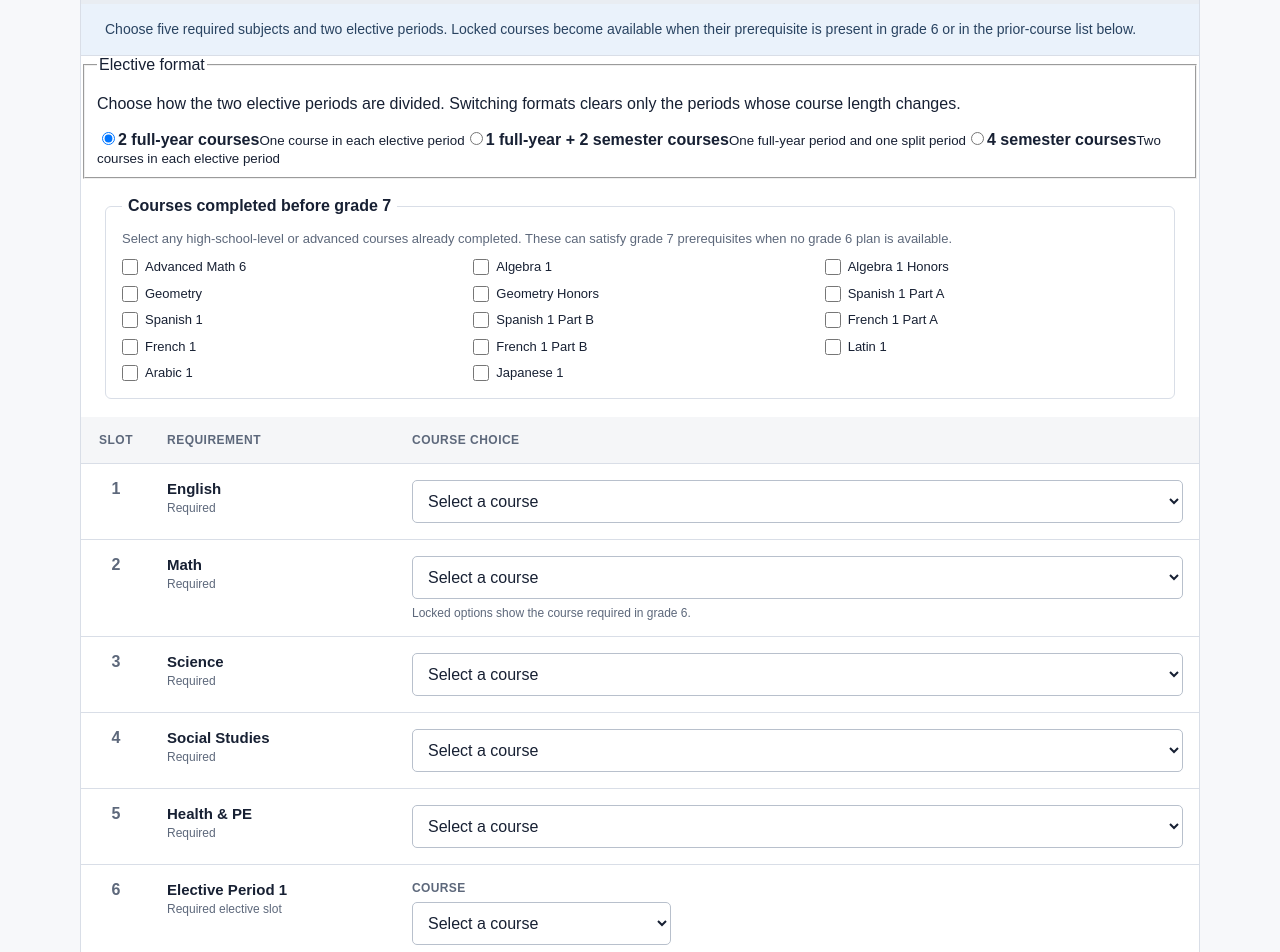
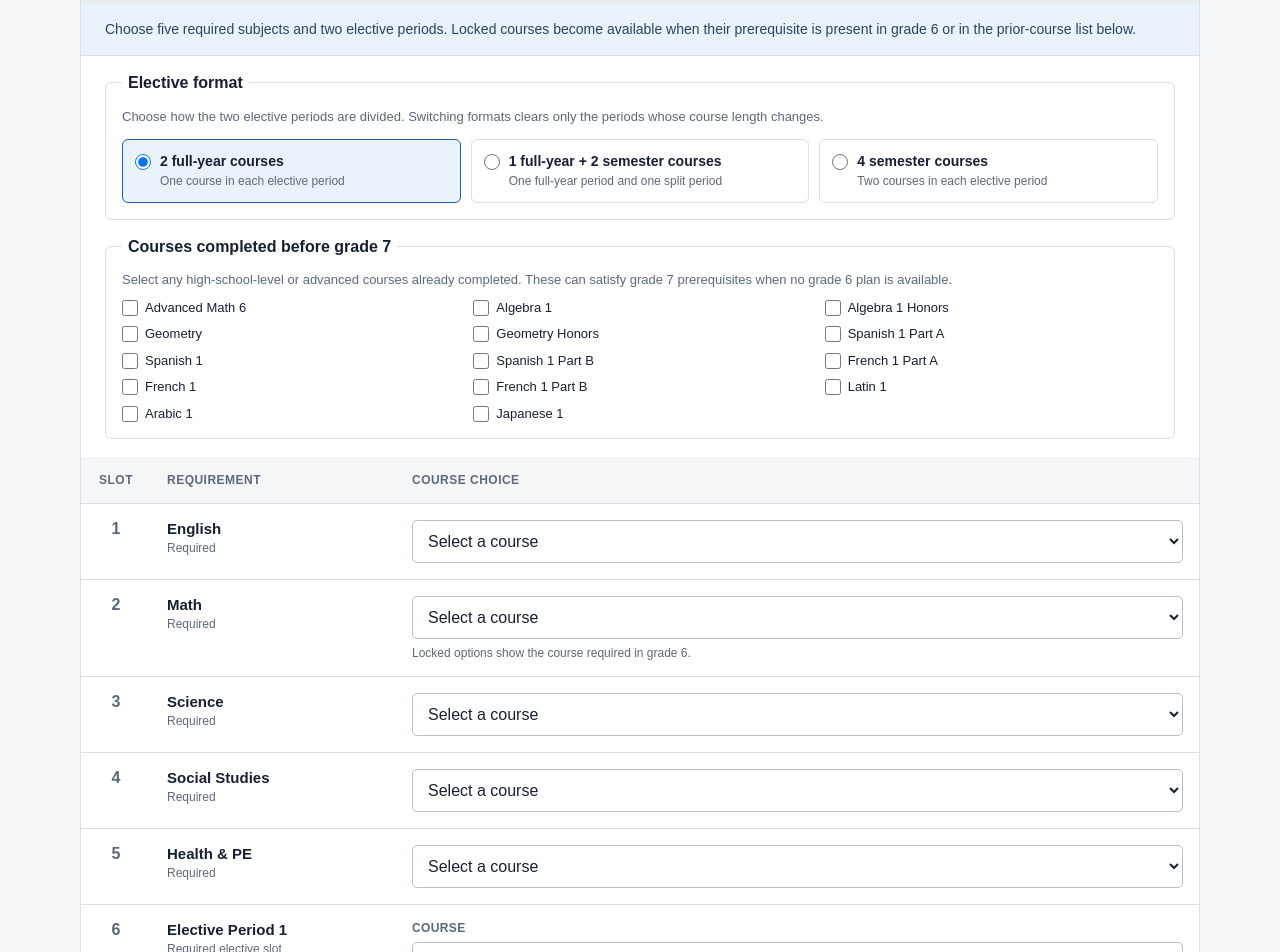
Before and after one commit to bishoppawn1/curriculum-chooser, a React (Vite) app: page / in a window 1280 px wide. Shown: the part 280-1232 px from the top of the page. Built offline with nearby package versions, Linux system fonts and the light colour scheme.

Commit message:
Style FCPS elective format controls

```diff
--- a/src/styles.css
+++ b/src/styles.css
@@ -29,6 +29,17 @@ h1 { margin: 0; font-size: clamp(30px, 5vw, 46px); line-height: 1.08; letter-spa
 .progress-track { height: 4px; background: #e9edf2; }
 .progress-track span { display: block; height: 100%; background: var(--success); transition: width 180ms ease; }
 .grade-note { margin: 0; padding: 15px 24px; border-bottom: 1px solid var(--border); background: var(--primary-soft); color: #294361; font-size: 14px; line-height: 1.5; }
+.elective-format { margin: 18px 24px; padding: 16px; border: 1px solid var(--border); border-radius: 6px; }
+.elective-format legend { padding: 0 6px; font-weight: 700; }
+.elective-format > p { margin: 0 0 12px; color: var(--muted); font-size: 13px; line-height: 1.45; }
+.format-options { display: grid; grid-template-columns: repeat(3, minmax(0, 1fr)); gap: 10px; }
+.format-options label { display: flex; min-width: 0; align-items: flex-start; gap: 9px; padding: 12px; border: 1px solid var(--border); border-radius: 6px; cursor: pointer; }
+.format-options label:hover { background: #f4f6f9; }
+.format-options label.selected { border-color: var(--primary); background: var(--primary-soft); }
+.format-options input { flex: none; width: 16px; height: 16px; margin: 2px 0 0; }
+.format-options span, .format-options small { display: block; }
+.format-options strong { font-size: 14px; line-height: 1.35; }
+.format-options small { margin-top: 3px; color: var(--muted); font-size: 12px; line-height: 1.35; }
 .prior-courses { margin: 18px 24px; padding: 16px; border: 1px solid var(--border); border-radius: 6px; }
 .prior-courses legend { padding: 0 6px; font-weight: 700; }
 .prior-courses p { margin: 0 0 12px; color: var(--muted); font-size: 13px; }
@@ -48,7 +59,8 @@ tbody th { font-size: 15px; }
 tbody th span { display: block; margin-top: 4px; color: var(--muted); font-size: 12px; font-weight: 400; }
 select { width: 100%; min-height: 43px; padding: 8px 36px 8px 11px; border: 1px solid #b8c0cc; border-radius: 5px; background: white; color: var(--foreground); }
 select:focus-visible, button:focus-visible, input:focus-visible { outline: 3px solid rgba(31, 95, 174, .24); outline-offset: 2px; }
-.elective-fields { display: grid; grid-template-columns: 1.05fr 1fr 1fr; gap: 10px; }
+.elective-fields { display: grid; grid-template-columns: repeat(2, minmax(0, 1fr)); gap: 10px; }
+.elective-fields label:only-child { grid-column: 1 / -1; }
 .locked-note { margin: 7px 0 0; color: var(--muted); font-size: 12px; }
 footer { display: flex; justify-content: space-between; gap: 24px; padding: 18px 2px 0; color: var(--muted); font-size: 12px; line-height: 1.5; }
 footer p { max-width: 720px; margin: 0; }
@@ -61,6 +73,7 @@ footer a { flex: none; color: var(--primary); font-weight: 700; }
   .grade-tabs button { flex: 1; padding-inline: 10px; }
   .progress-text { align-items: flex-end; justify-content: flex-end; }
   .check-grid { grid-template-columns: repeat(2, minmax(0, 1fr)); }
+  .format-options { grid-template-columns: 1fr; }
   thead { display: none; }
   table, tbody, tr, th, td { display: block; width: 100%; }
   tbody tr { padding: 18px; border-bottom: 1px solid var(--border); }
```
